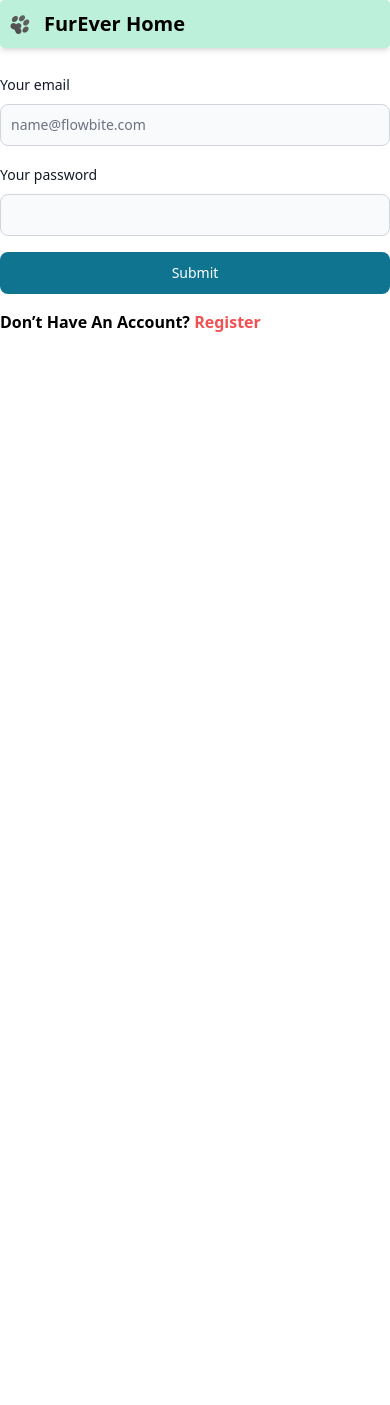
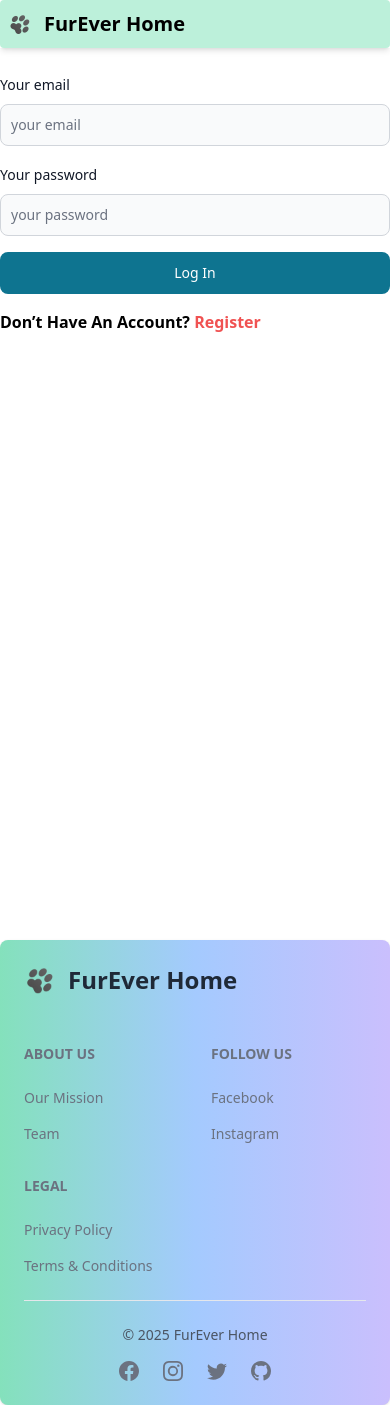
Before and after one commit to noushinsaad/pet-adoption-client, a React (Vite) app: page /login in a window 390 px wide. Before the commit the page ends 844 px from the top, so only its background shows below. Built offline with nearby package versions, Linux system fonts and the light colour scheme; no server answers.

Commit message:
add login pages functionality and add footer

```diff
--- a/src/layouts/Main.jsx
+++ b/src/layouts/Main.jsx
@@ -1,5 +1,6 @@
 import { Outlet } from "react-router-dom";
 import NavBar from "../pages/Shared/NavBar";
+import FooterComp from "../pages/Shared/FooterComp";
 
 
 const Main = () => {
@@ -8,11 +9,11 @@ const Main = () => {
             <nav className="sticky top-0 z-50 shadow-md">
                 <NavBar></NavBar>
             </nav>
-            <main className="my-6">
+            <main className="my-6 min-h-screen">
                 <Outlet></Outlet>
             </main>
             <footer>
-
+                <FooterComp></FooterComp>
             </footer>
         </div>
     );
--- /dev/null
+++ b/src/pages/Shared/FooterComp.jsx
@@ -0,0 +1,84 @@
+import { Footer } from "flowbite-react";
+import { BsFacebook, BsGithub, BsInstagram, BsTwitter } from "react-icons/bs";
+import logo from '../../assets/logo.png';
+
+const FooterComp = () => {
+    const currentYear = new Date().getFullYear();
+
+    return (
+        <div >
+            <Footer container className="bg-gradient-to-r from-green-300 via-blue-300 to-purple-300">
+                <div className="w-full">
+                    <div className="grid w-full gap-8 sm:flex sm:justify-between">
+                        <div>
+                            <Footer.Brand
+                                href="/"
+                                src={logo}
+                                alt="FurEver Home Logo"
+                                name="FurEver Home"
+                                className="text-2xl font-semibold text-gray-700"
+                            />
+                        </div>
+                        <div className="grid grid-cols-2 gap-8 sm:grid-cols-3">
+                            <div>
+                                <Footer.Title title="About Us" />
+                                <Footer.LinkGroup col>
+                                    <Footer.Link href="#">Our Mission</Footer.Link>
+                                    <Footer.Link href="#">Team</Footer.Link>
+                                </Footer.LinkGroup>
+                            </div>
+                            <div>
+                                <Footer.Title title="Follow Us" />
+                                <Footer.LinkGroup col>
+                                    <Footer.Link href="#">Facebook</Footer.Link>
+                                    <Footer.Link href="#">Instagram</Footer.Link>
+                                </Footer.LinkGroup>
+                            </div>
+                            <div>
+                                <Footer.Title title="Legal" />
+                                <Footer.LinkGroup col>
+                                    <Footer.Link href="#">Privacy Policy</Footer.Link>
+                                    <Footer.Link href="#">Terms & Conditions</Footer.Link>
+                                </Footer.LinkGroup>
+                            </div>
+                        </div>
+                    </div>
+                    <Footer.Divider />
+                    <div className="flex flex-col items-center justify-between gap-4 sm:flex-row">
+                        <Footer.Copyright
+                            href="#"
+                            by="FurEver Home"
+                            year={currentYear}
+                            className="text-gray-600"
+                        />
+                        <div className="flex space-x-6">
+                            <Footer.Icon
+                                href="#"
+                                icon={BsFacebook}
+                                className="hover:text-blue-500 transition duration-300"
+                            />
+                            <Footer.Icon
+                                href="#"
+                                icon={BsInstagram}
+                                className="hover:text-pink-500 transition duration-300"
+                            />
+                            <Footer.Icon
+                                href="#"
+                                icon={BsTwitter}
+                                className="hover:text-blue-400 transition duration-300"
+                            />
+                            <Footer.Icon
+                                href="#"
+                                icon={BsGithub}
+                                className="hover:text-gray-900 transition duration-300"
+                            />
+
+                        </div>
+                    </div>
+                </div>
+            </Footer>
+        </div>
+    );
+};
+
+export default FooterComp;
--- a/src/pages/Shared/NavBar.jsx
+++ b/src/pages/Shared/NavBar.jsx
@@ -3,12 +3,20 @@ import { Link, NavLink, useLocation } from "react-router-dom";
 import useActiveLink from "../../hooks/useActiveLink";
 
 import logo from '../../assets/logo.png'
-import { useState } from "react";
+import useAuth from "../../hooks/useAuth";
 
 const NavBar = () => {
-    const [isLoggedIn, setIsLoggedIn] = useState(false)
+    const { user, logOut } = useAuth();
     const location = useLocation();
     const noHeaderFooter = location.pathname.includes('login') || location.pathname.includes('register')
+
+    const handleSignOut = () => {
+        logOut()
+            .then(() => {
+                console.log("logged Out")
+            })
+            .catch(error => console.log(error))
+    }
 
     const links = (
         <>
@@ -35,30 +43,30 @@ const NavBar = () => {
 
             {
                 noHeaderFooter || <div className="flex md:order-2">
-                    {isLoggedIn ? (
+                    {user ? (
                         <Dropdown
-                            arrowIcon={false}
+                            arrowIcon={true}
                             inline
                             label={
                                 <Avatar
                                     alt="User settings"
-                                    img="https://flowbite.com/docs/images/people/profile-picture-5.jpg"
+                                    img={user.photoURL}
                                     rounded
                                 />
                             }
                         >
                             <Dropdown.Header>
-                                <span className="block text-sm">Bonnie Green</span>
-                                <span className="block truncate text-sm font-medium">name@flowbite.com</span>
+                                <span className="block text-sm">{user.displayName}</span>
+                                <span className="block truncate text-sm font-medium">{user.email}</span>
                             </Dropdown.Header>
                             <Dropdown.Item>Dashboard</Dropdown.Item>
                             <Dropdown.Item>Settings</Dropdown.Item>
                             <Dropdown.Item>Earnings</Dropdown.Item>
                             <Dropdown.Divider />
-                            <Dropdown.Item onClick={() => setIsLoggedIn(false)}>Sign out</Dropdown.Item>
+                            <Dropdown.Item onClick={handleSignOut}>Sign out</Dropdown.Item>
                         </Dropdown>
                     ) : (
-                        <Link to='/register'><Button>Login/Register</Button></Link>
+                        <Link to='/login'><Button>Login/Register</Button></Link>
                     )}
                     <Navbar.Toggle />
                 </div>
--- a/src/pages/loginAndRegistration/Login.jsx
+++ b/src/pages/loginAndRegistration/Login.jsx
@@ -1,12 +1,32 @@
 import { Button, Label, TextInput } from "flowbite-react";
-import { Link } from "react-router-dom";
+import { Link, useLocation, useNavigate } from "react-router-dom";
 import { useForm } from "react-hook-form";
+import useAuth from "../../hooks/useAuth";
+import Swal from "sweetalert2";
 
 const Login = () => {
+    const { signIn } = useAuth();
+
     const { register, handleSubmit, formState: { errors } } = useForm();
+
+    const navigate = useNavigate();
+    const location = useLocation()
+
+    const from = location.state?.from?.pathname || '/'
 
     const onSubmit = (data) => {
         console.log(data);
+        signIn(data.email, data.password)
+            .then(result => {
+                const user = result.user;
+                console.log(user)
+                Swal.fire({
+                    title: "Logged in successfully",
+                    icon: "success",
+                    draggable: true
+                });
+                navigate(from, { replace: true });
+            })
     };
 
     return (
@@ -22,7 +42,7 @@ const Login = () => {
                     <TextInput
                         id="email1"
                         type="email"
-                        placeholder="name@flowbite.com"
+                        placeholder="your email"
                         {...register("email", {
                             required: "Email is required",
 
@@ -39,6 +59,7 @@ const Login = () => {
                     <TextInput
                         id="password1"
                         type="password"
+                        placeholder="your password"
                         {...register("password", {
                             required: "Password is required",
                             minLength: {
@@ -51,11 +72,7 @@ const Login = () => {
                         <p className="text-red-500 text-sm">{errors.password.message}</p>
                     )}
                 </div>
-                {/* <div className="flex items-center gap-2">
-                    <Checkbox id="remember" {...register("remember")} />
-                    <Label htmlFor="remember">Remember me</Label>
-                </div> */}
-                <Button type="submit">Submit</Button>
+                <Button type="submit">Log In</Button>
             </form>
             <p className="font-semibold my-4">
                 Don’t Have An Account?{" "}
--- a/src/providers/AuthProvider.jsx
+++ b/src/providers/AuthProvider.jsx
@@ -1,6 +1,6 @@
 /* eslint-disable react/prop-types */
-import { createContext,  useState } from "react";
-import { createUserWithEmailAndPassword, getAuth, updateProfile } from "firebase/auth";
+import { createContext, useEffect, useState } from "react";
+import { createUserWithEmailAndPassword, getAuth, onAuthStateChanged, signInWithEmailAndPassword, signOut, updateProfile } from "firebase/auth";
 import { app } from "../firebase/firebase.init";
 
 export const AuthContext = createContext(null);
@@ -23,11 +23,36 @@ const AuthProvider = ({ children }) => {
         })
     }
 
+    const signIn = (email, password) => {
+        setLoading(true);
+        return signInWithEmailAndPassword(auth, email, password)
+    }
+
+    const logOut = () => {
+        setLoading(true);
+        return signOut(auth)
+    }
+
+    useEffect(() => {
+        const unsubscribe = onAuthStateChanged(auth, currentUser => {
+            setUser(currentUser);
+            if (currentUser) {
+                setLoading(false)
+            }
+
+        });
+        return () => {
+            return unsubscribe();
+        }
+    }, [])
+
     const authInfo = {
         user,
         loading,
         createUser,
         updateUserProfile,
+        signIn,
+        logOut
     }
 
     return (
```
